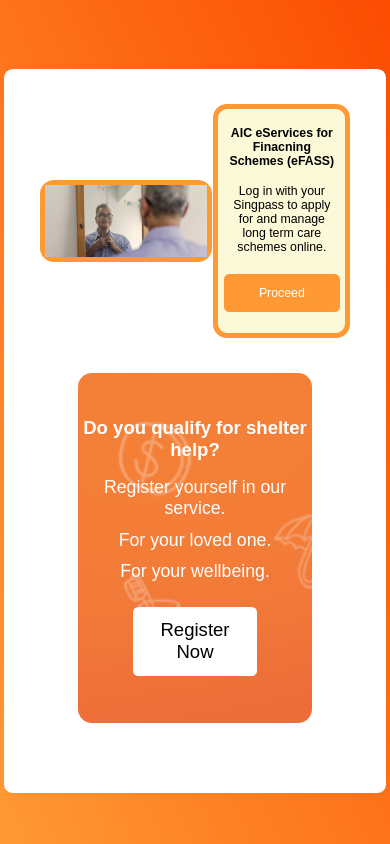
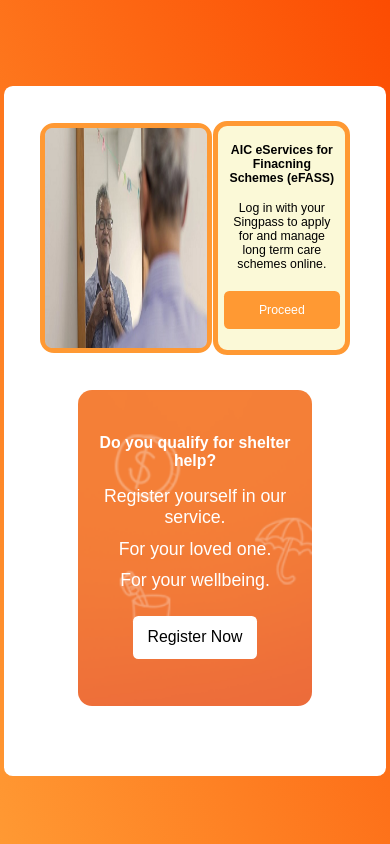
Before and after one commit to pjhoodsta/APU_Web_Project_Sanctuary, a PHP site: page / in a window 390 px wide. Shown: the part 155-999 px from the top of the page. Run offline with PHP 8.4, Linux system fonts and the light colour scheme.

Commit message:
before third or last column

```diff
--- a/style.css
+++ b/style.css
@@ -187,6 +187,7 @@ img {
 .card-item-slider img {
   width: auto;
   min-width: 100%;
+  border-radius: 0.4rem;
 }
 
 section.navbar {
@@ -365,12 +366,14 @@ ul.register-now > * {
     font-size: 0.7rem;
   }
   .card-item-register-now > * {
-    font-size: 2.2vmax;
+    font-size: 0.9rem;
   }
 
   .card-item-slider {
     width: 52%;
-    height: 52%;
+    height: 12.5rem;
+  }
+  .card-item-slider img {
   }
 
   .card-item-latest-news {
```
